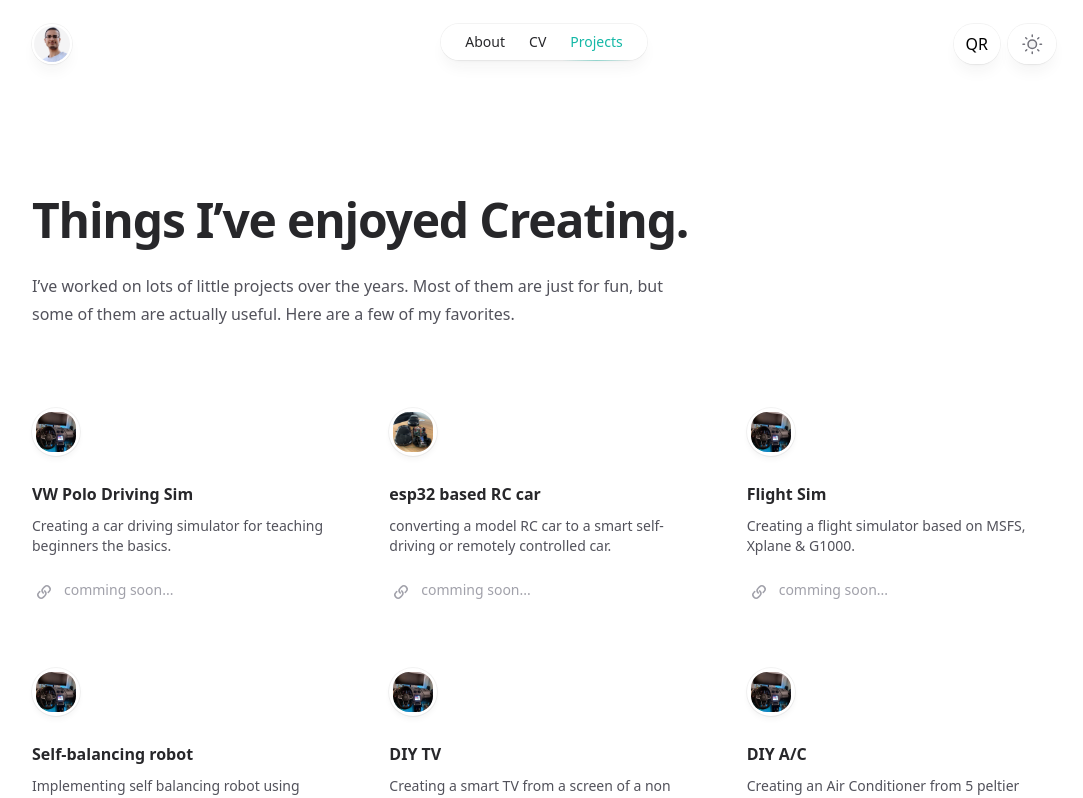
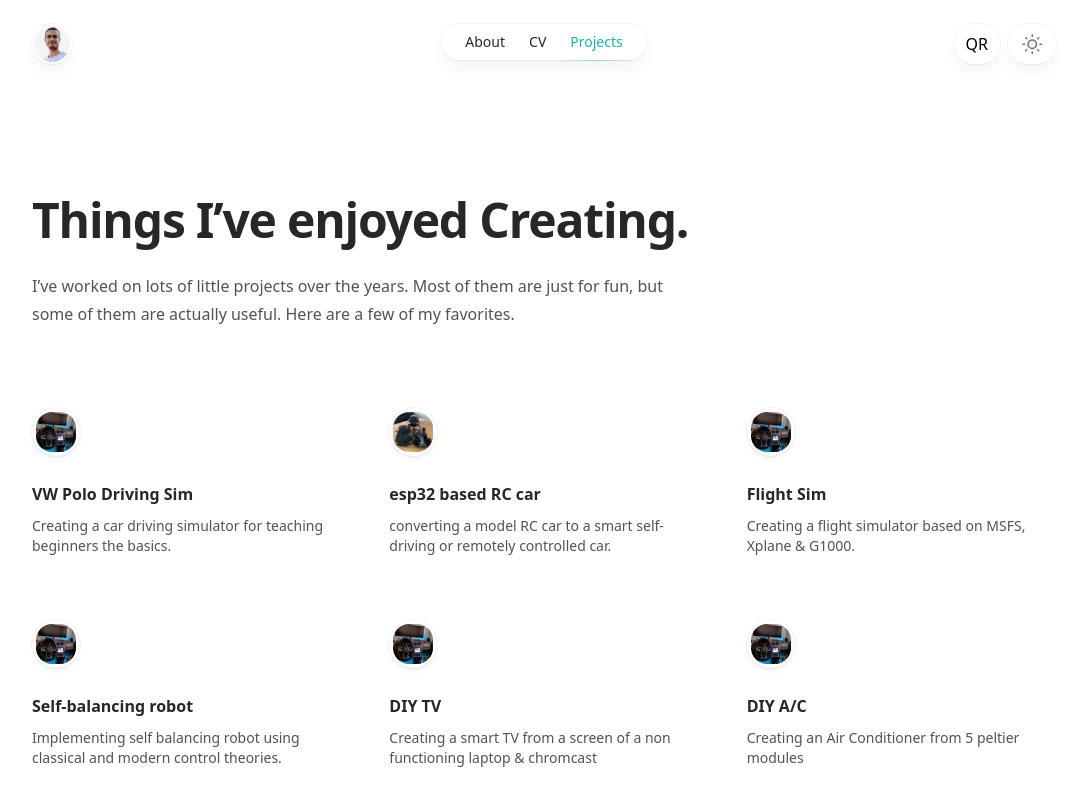
Before and after one commit to bishoy-ensoliman/bishoy-personal, a Next.js app: page /projects in a window 1280 px wide. Shown: the top 798 px of the page, without its empty margins (96-1179 px from the left). Built offline with nearby package versions, Linux system fonts and the light colour scheme.

Commit message:
adds a modal for the projects

```diff
--- a/src/app/projects/page.tsx
+++ b/src/app/projects/page.tsx
@@ -22,12 +22,12 @@ export default function Projects() {
                             </header>
                             <div className="mt-16 sm:mt-20">
                                 <ul role="list" className="grid grid-cols-1 gap-x-12 gap-y-16 sm:grid-cols-2 lg:grid-cols-3">
-                                    <ProjectOverviewCard title='VW Polo Driving Sim' imageSrc={carSimPic} description='Creating a car driving simulator for teaching beginners the basics.' link='#' linkLabel='comming soon...' />
-                                    <ProjectOverviewCard title='esp32 based RC car' imageSrc={rcCarPic} description='converting a model RC car to a smart self-driving or remotely controlled car.' link='#' linkLabel='comming soon...' />
-                                    <ProjectOverviewCard title='Flight Sim' imageSrc={flightSimPic} description='Creating a flight simulator based on MSFS, Xplane & G1000.' link='#' linkLabel='comming soon...' />
-                                    <ProjectOverviewCard title='Self-balancing robot' imageSrc={selfBalRobPic} description='Implementing self balancing robot using classical and modern control theories.' link='#' linkLabel='comming soon...' />
-                                    <ProjectOverviewCard title='DIY TV' imageSrc={tvPic} description='Creating a smart TV from a screen of a non functioning laptop & chromcast' link='#' linkLabel='comming soon...' />
-                                    <ProjectOverviewCard title='DIY A/C' imageSrc={acPic} description='Creating an Air Conditioner from 5 peltier modules' link='#' linkLabel='comming soon...' />
+                                    <ProjectOverviewCard title='VW Polo Driving Sim' imageSrc={carSimPic} description='Creating a car driving simulator for teaching beginners the basics.' />
+                                    <ProjectOverviewCard title='esp32 based RC car' imageSrc={rcCarPic} description='converting a model RC car to a smart self-driving or remotely controlled car.' />
+                                    <ProjectOverviewCard title='Flight Sim' imageSrc={flightSimPic} description='Creating a flight simulator based on MSFS, Xplane & G1000.' />
+                                    <ProjectOverviewCard title='Self-balancing robot' imageSrc={selfBalRobPic} description='Implementing self balancing robot using classical and modern control theories.' />
+                                    <ProjectOverviewCard title='DIY TV' imageSrc={tvPic} description='Creating a smart TV from a screen of a non functioning laptop & chromcast' />
+                                    <ProjectOverviewCard title='DIY A/C' imageSrc={acPic} description='Creating an Air Conditioner from 5 peltier modules' />
                                 </ul>
                             </div>
                         </div>
--- a/src/components/projects/ProjectOverviewCard.tsx
+++ b/src/components/projects/ProjectOverviewCard.tsx
@@ -1,3 +1,4 @@
+'use client';
 import React from 'react';
 import Image from 'next/image';
 
@@ -5,12 +6,12 @@ export interface ProjectDetails {
     title: string;
     description: string;
     imageSrc: any;
-    link: string;
-    linkLabel: string;
 };
 
-export default function ProjectOverviewCard({ title, description, imageSrc, link, linkLabel }: ProjectDetails) {
+export default function ProjectOverviewCard({ title, description, imageSrc }: ProjectDetails) {
+    const [showModal, setShowModal] = React.useState(false);
     return (
+        <>
             <li className="group relative flex flex-col items-start">
                 <div
                     className="relative z-10 flex h-12 w-12 items-center justify-center rounded-full bg-white shadow-md shadow-zinc-800/5 ring-1 ring-zinc-900/5 dark:border dark:border-zinc-700/50 dark:bg-zinc-800 dark:ring-0"
@@ -21,18 +22,79 @@ export default function ProjectOverviewCard({ title, description, imageSrc, link
                     <div
                         className="absolute -inset-x-4 -inset-y-6 z-0 scale-95 bg-zinc-50 opacity-0 transition group-hover:scale-100 group-hover:opacity-100 dark:bg-zinc-800/50 sm:-inset-x-6 sm:rounded-2xl"
                     ></div>
-                <a href={link}><span className="absolute -inset-x-4 -inset-y-6 z-20 sm:-inset-x-6 sm:rounded-2xl"></span><span className="relative z-10">{title}</span></a>
+                    <button onClick={() => setShowModal(true)}><span className="absolute -inset-x-4 -inset-y-6 z-20 sm:-inset-x-6 sm:rounded-2xl"></span><span className="relative z-10">{title}</span></button>
                 </h2>
                 <p className="relative z-10 mt-2 text-sm text-zinc-600 dark:text-zinc-400">{description}</p>
-            <p className="relative z-10 mt-6 flex text-sm font-medium text-zinc-400 transition group-hover:text-teal-500 dark:text-zinc-200">
-                <svg viewBox="0 0 24 24" aria-hidden="true" className="h-6 w-6 flex-none">
-                    <path
-                        d="M15.712 11.823a.75.75 0 1 0 1.06 1.06l-1.06-1.06Zm-4.95 1.768a.75.75 0 0 0 1.06-1.06l-1.06 1.06Zm-2.475-1.414a.75.75 0 1 0-1.06-1.06l1.06 1.06Zm4.95-1.768a.75.75 0 1 0-1.06 1.06l1.06-1.06Zm3.359.53-.884.884 1.06 1.06.885-.883-1.061-1.06Zm-4.95-2.12 1.414-1.415L12 6.344l-1.415 1.413 1.061 1.061Zm0 3.535a2.5 2.5 0 0 1 0-3.536l-1.06-1.06a4 4 0 0 0 0 5.656l1.06-1.06Zm4.95-4.95a2.5 2.5 0 0 1 0 3.535L17.656 12a4 4 0 0 0 0-5.657l-1.06 1.06Zm1.06-1.06a4 4 0 0 0-5.656 0l1.06 1.06a2.5 2.5 0 0 1 3.536 0l1.06-1.06Zm-7.07 7.07.176.177 1.06-1.06-.176-.177-1.06 1.06Zm-3.183-.353.884-.884-1.06-1.06-.884.883 1.06 1.06Zm4.95 2.121-1.414 1.414 1.06 1.06 1.415-1.413-1.06-1.061Zm0-3.536a2.5 2.5 0 0 1 0 3.536l1.06 1.06a4 4 0 0 0 0-5.656l-1.06 1.06Zm-4.95 4.95a2.5 2.5 0 0 1 0-3.535L6.344 12a4 4 0 0 0 0 5.656l1.06-1.06Zm-1.06 1.06a4 4 0 0 0 5.657 0l-1.061-1.06a2.5 2.5 0 0 1-3.535 0l-1.061 1.06Zm7.07-7.07-.176-.177-1.06 1.06.176.178 1.06-1.061Z"
-                        fill="currentColor"
-                    ></path>
-                </svg>
-                <span className="ml-2">{linkLabel}</span>
+            </li>
+            {showModal ? (
+                <>
+                    <div
+                        className="overflow-y-auto overflow-x-hidden fixed top-0 right-0 left-0 z-50 justify-center items-center w-full md:inset-0 h-[calc(100%-1rem)] max-h-full"
+                    >
+                        <div className="relative w-auto my-6 mx-auto max-w-6xl">
+                            {/*content*/}
+                            <div className="border-0 rounded-lg shadow-lg relative flex flex-col w-full dark:bg-zinc-800 bg-white outline-none focus:outline-none">
+                                {/*header*/}
+                                <div className="flex items-start justify-between p-3 border-b border-solid border-blueGray-200 rounded-t">
+                                    <h3 className="text-3xl font-semibold">
+                                        {title}
+                                    </h3>
+                                    <button
+                                        className="p-1 ml-auto bg-transparent border-0 text-black float-right text-3xl leading-none font-semibold outline-none focus:outline-none"
+                                        onClick={() => setShowModal(false)}
+                                    >
+                                        <span className="bg-transparent text-red-500 h-6 w-6 text-2xl block outline-none focus:outline-none">
+                                            ×
+                                        </span>
+                                    </button>
+                                </div>
+                                {/*body*/}
+                                <div className="relative p-6 flex-auto">
+                                    <div className="grid gap-4">
+                                        <div>
+                                            <Image className="h-auto w-full max-w-full rounded-lg object-cover object-center" alt={title} src={imageSrc} />
+                                        </div>
+                                        <div className="grid grid-cols-5 gap-4">
+                                            <div>
+                                                <Image className="object-cover object-center h-20 max-w-full rounded-lg cursor-pointer" alt={title} src={imageSrc} />
+                                            </div>
+                                            <div>
+                                                <Image className="object-cover object-center h-20 max-w-full rounded-lg cursor-pointer" alt={title} src={imageSrc} />
+                                            </div>
+                                            <div>
+                                                <Image className="object-cover object-center h-20 max-w-full rounded-lg cursor-pointer" alt={title} src={imageSrc} />
+                                            </div>
+                                            <div>
+                                                <Image className="object-cover object-center h-20 max-w-full rounded-lg cursor-pointer" alt={title} src={imageSrc} />
+                                            </div>
+                                            <div>
+                                                <Image className="object-cover object-center h-20 max-w-full rounded-lg cursor-pointer" alt={title} src={imageSrc} />
+                                            </div>
+                                        </div>
+                                    </div>
+                                    <p className="my-4 text-blueGray-500 text-xl leading-relaxed">
+                                        Description
                                     </p>
-        </li>
+                                    <p className="my-4 text-blueGray-500 text-lg leading-relaxed">
+                                        {description}
+                                    </p>
+                                </div>
+                                {/*footer*/}
+                                <div className="flex items-center justify-end p-3 border-t border-solid border-blueGray-200 rounded-b">
+                                    <button
+                                        className="text-red-500 background-transparent font-bold uppercase px-6 py-2 text-sm outline-none focus:outline-none mr-1 mb-1 ease-linear transition-all duration-150"
+                                        type="button"
+                                        onClick={() => setShowModal(false)}
+                                    >
+                                        Close
+                                    </button>
+                                </div>
+                            </div>
+                        </div>
+                    </div>
+                    <div className="opacity-25 fixed inset-0 z-40 bg-black"></div>
+                </>
+            ) : null}
+        </>
     );
 };
```
Lines whose indentation alone changed are shown as unchanged.
